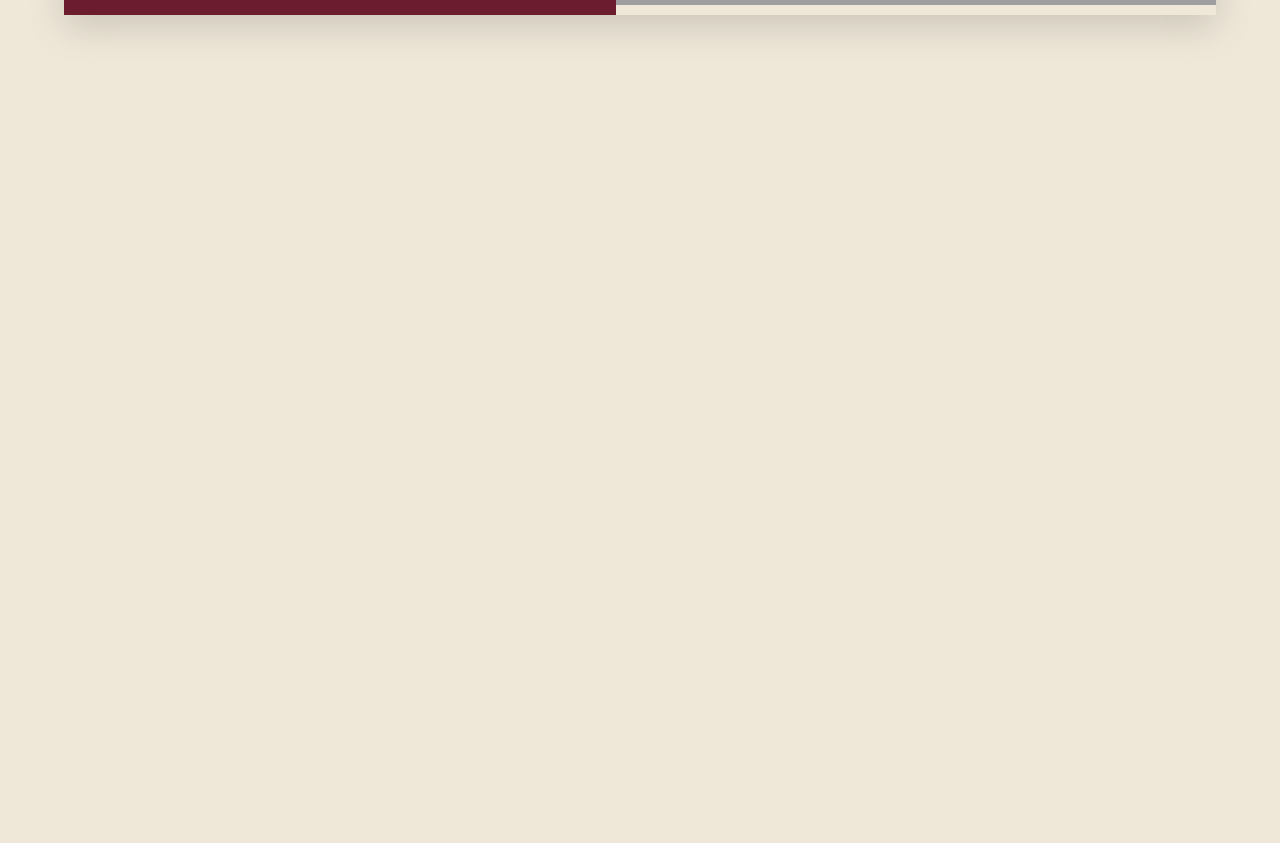
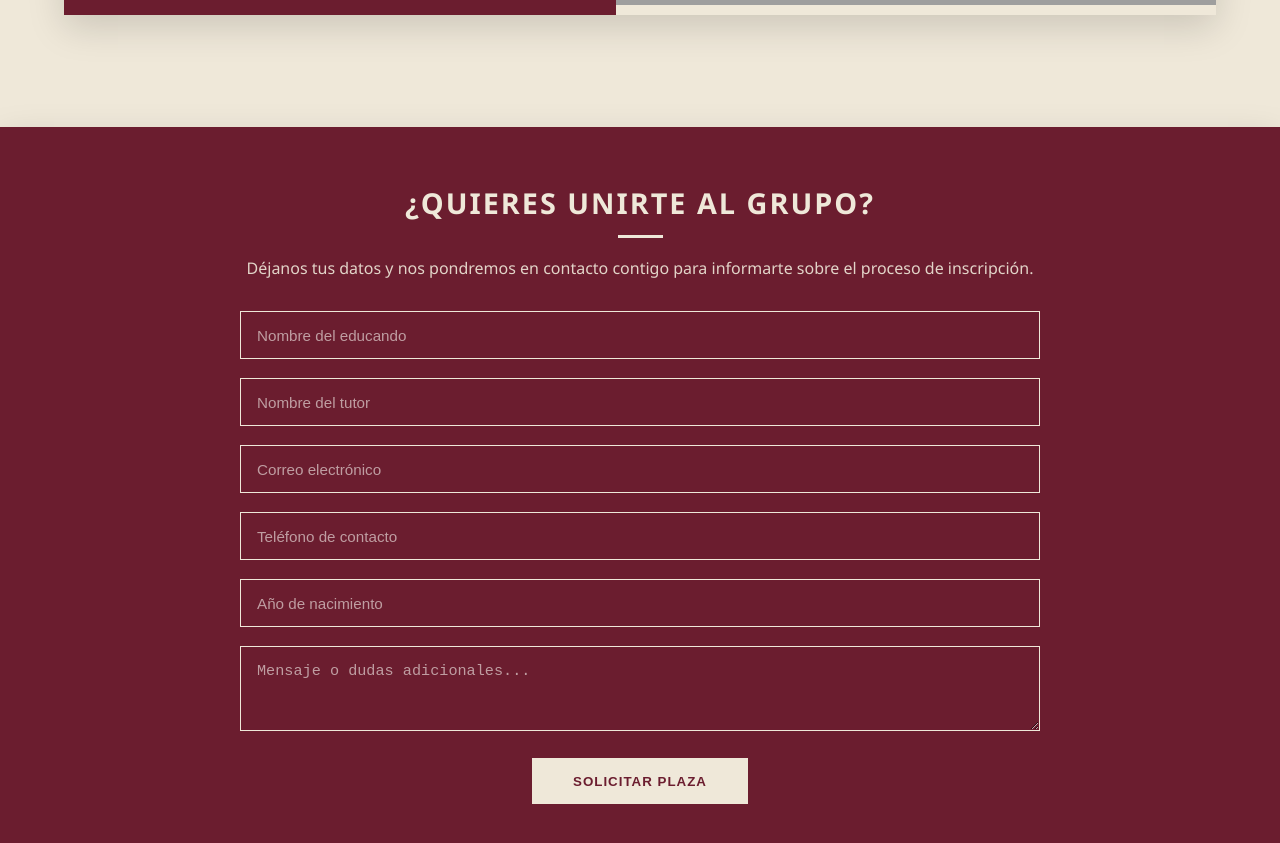
Before and after one commit to jaimegarciagallardo/jaimegarciagallardo.github.io, a Vue app: page /contacto in a window 1280 px wide. Shown: the part 820-1663 px from the top of the page. Before the commit the page ends 883 px from the top, so only its background shows below. Built offline with nearby package versions, Linux system fonts and the light colour scheme; grey boxes are pictures that could not be loaded.

Commit message:
Añadido el front para el formulario

```diff
--- a/src/assets/css/contacto.css
+++ b/src/assets/css/contacto.css
@@ -147,3 +147,127 @@
         height: 350px;
     }
 }
+
+
+/* Añadir a src/assets/css/contact.css */
+
+.join-section {
+    margin-top: 4rem;
+    background-color: var(--color-burgundy);
+    color: var(--color-bone);
+    padding: 3.5rem 2rem;
+    border-radius: 0;
+    box-shadow: 0 12px 35px rgba(0, 0, 0, 0.15);
+}
+
+.join-container {
+    max-width: 800px;
+    margin: 0 auto;
+    text-align: center;
+}
+
+.join-container h2 {
+    font-size: 1.8rem;
+    letter-spacing: 2px;
+    font-weight: 700;
+}
+
+.divider-light {
+    width: 45px;
+    height: 3px;
+    background-color: var(--color-bone);
+    margin: 0.8rem auto 1.2rem auto;
+}
+
+.join-container p {
+    margin-bottom: 2rem;
+    opacity: 0.9;
+    font-size: 1rem;
+}
+
+.join-form {
+    display: flex;
+    flex-direction: column;
+    gap: 1.2rem;
+}
+
+.form-row {
+    display: grid;
+    grid-template-columns: 1fr;
+    gap: 1.2rem;
+}
+
+.custom-input {
+    width: 100%;
+    padding: 0.9rem 1rem;
+    background-color: transparent;
+    border: 1px solid var(--color-bone);
+    color: var(--color-bone);
+    font-size: 0.95rem;
+    border-radius: 0;
+    outline: none;
+    transition: background-color 0.3s ease;
+}
+
+.custom-input::placeholder {
+    color: rgba(247, 244, 239, 0.6);
+}
+
+.custom-input:focus {
+    background-color: rgba(247, 244, 239, 0.1);
+}
+
+.custom-select option {
+    background-color: var(--color-burgundy);
+    color: var(--color-bone);
+}
+
+.custom-textarea {
+    resize: vertical;
+}
+
+.submit-btn {
+    align-self: center;
+    padding: 0.9rem 2.5rem;
+    background-color: var(--color-bone);
+    color: var(--color-burgundy);
+    border: 1px solid var(--color-bone);
+    font-weight: 700;
+    letter-spacing: 1px;
+    cursor: pointer;
+    border-radius: 0;
+    transition: all 0.3s ease;
+    margin-top: 0.5rem;
+}
+
+.submit-btn:hover {
+    background-color: transparent;
+    color: var(--color-bone);
+}
+
+@media (max-width: 650px) {
+    .form-row {
+        grid-template-columns: 1fr;
+    }
+}
+
+/* Añadir a src/assets/css/contact.css */
+
+.form-row.full-width {
+    grid-template-columns: 1fr;
+}
+
+.form-row.full-width {
+    grid-template-columns: 1fr;
+}
+
+/* Ocultar flechas del input number para mantener estética limpia */
+input[type="number"]::-webkit-inner-spin-button,
+input[type="number"]::-webkit-outer-spin-button {
+    -webkit-appearance: none;
+    margin: 0;
+}
+
+input[type="number"] {
+    -moz-appearance: textfield;
+}
--- a/src/components/Contacto.vue
+++ b/src/components/Contacto.vue
@@ -70,6 +70,40 @@
       </div>
     </div>
   </div>
+
+  <!-- Añadir al final de src/views/ContactView.vue -->
+  <section class="join-section">
+    <div class="join-container">
+      <h2>¿QUIERES UNIRTE AL GRUPO?</h2>
+      <div class="divider-light"></div>
+      <p>Déjanos tus datos y nos pondremos en contacto contigo para informarte sobre el proceso de inscripción.</p>
+
+      <form @submit.prevent="handleJoinSubmit" class="join-form">
+        <div class="form-row">
+          <input type="text" placeholder="Nombre del educando" required class="custom-input" />
+        </div>
+        <div class="form-row">
+          <input type="text" placeholder="Nombre del tutor" required class="custom-input" />
+        </div>
+        <div class="form-row">
+          <input type="email" placeholder="Correo electrónico" required class="custom-input" />
+        </div>
+        <div class="form-row">
+          <input type="tel" placeholder="Teléfono de contacto" required class="custom-input" />
+        </div>
+        <div class="form-row">
+          <input type="number" placeholder="Año de nacimiento" required class="custom-input"
+                  min="1900" max="2026"/>
+        </div>
+
+
+        <textarea placeholder="Mensaje o dudas adicionales..." rows="3" class="custom-input custom-textarea"></textarea>
+
+        <button type="submit" class="submit-btn">SOLICITAR PLAZA</button>
+      </form>
+    </div>
+  </section>
+
 </template>
 
 <script setup>
```
